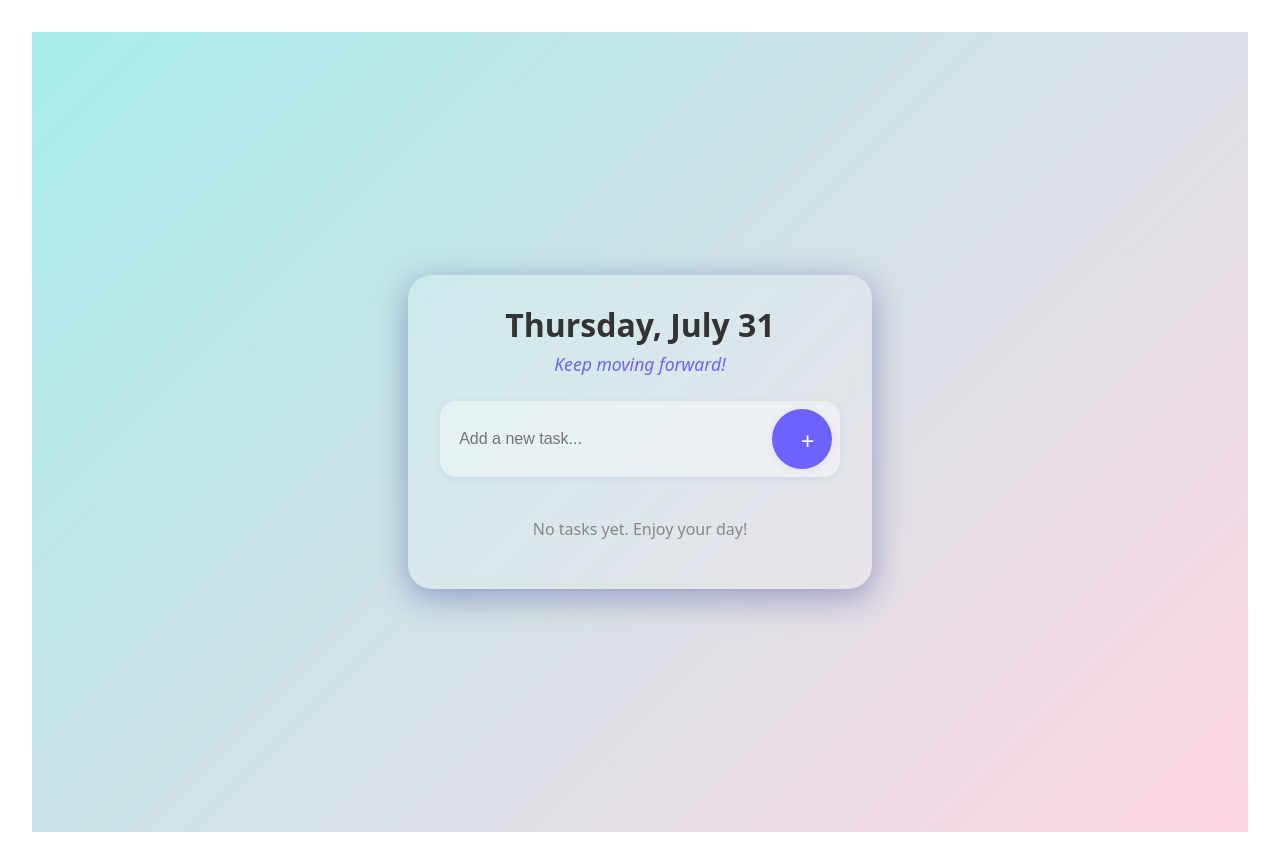
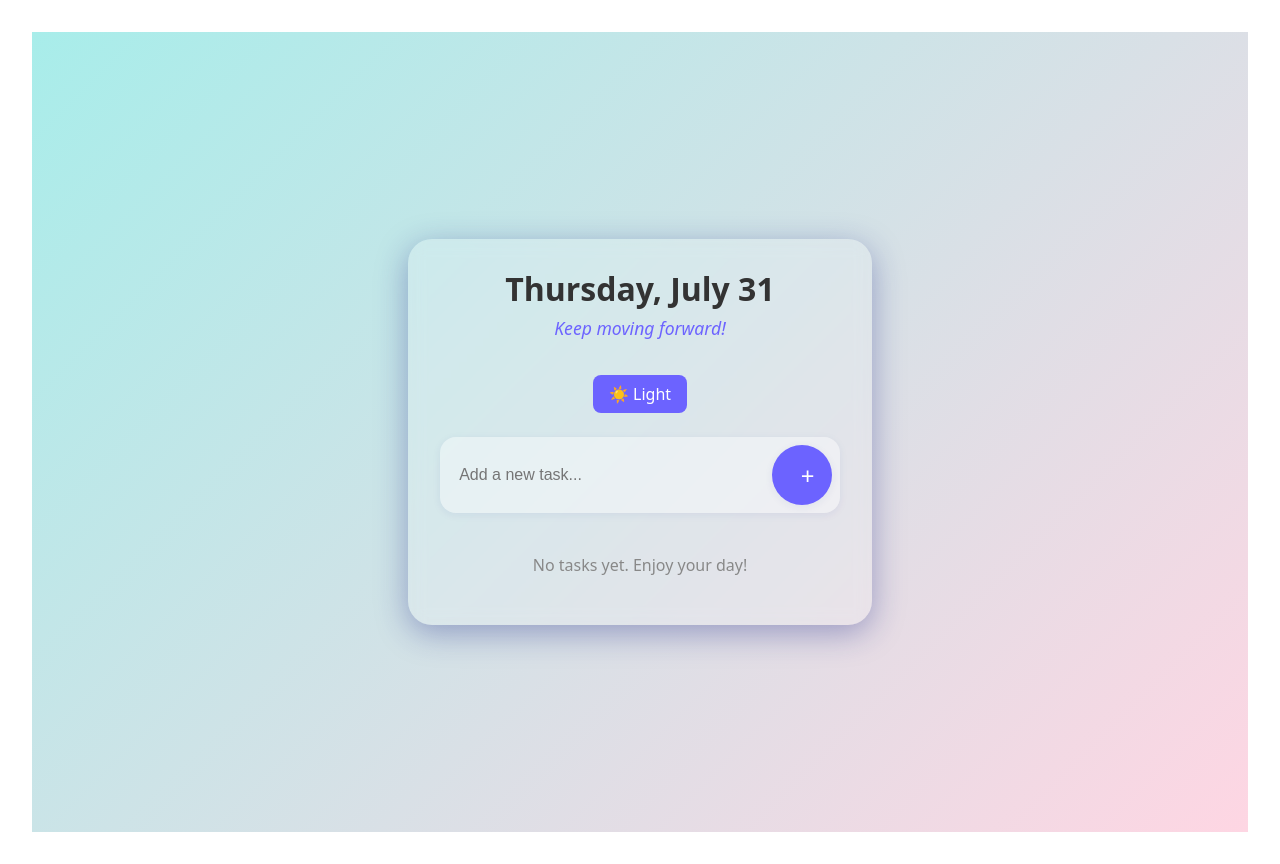
Before and after one commit to Rakesh99k/my-todo, a React (Vite) app: page / in a window 1280 px wide. Built offline with nearby package versions, Linux system fonts and the light colour scheme.

Commit message:
Add theme toggle functionality and persist theme in localStorage

```diff
--- a/src/App.jsx
+++ b/src/App.jsx
@@ -22,6 +22,7 @@ function App() {
   const [motivation] = useState(
     MOTIVATIONAL_TEXTS[Math.floor(Math.random() * MOTIVATIONAL_TEXTS.length)]
   )
+  const [theme, setTheme] = useState('light')
 
   // Load tasks from localStorage for today
   useEffect(() => {
@@ -33,6 +34,16 @@ function App() {
   useEffect(() => {
     localStorage.setItem(`tasks-${todayKey}`, JSON.stringify(tasks))
   }, [tasks, todayKey])
+
+  // Save theme to localStorage
+  useEffect(() => {
+    const savedTheme = localStorage.getItem('theme')
+    if (savedTheme) setTheme(savedTheme)
+  }, [])
+
+  useEffect(() => {
+    localStorage.setItem('theme', theme)
+  }, [theme])
 
   function addTask(e) {
     e.preventDefault()
@@ -55,12 +66,19 @@ function App() {
     setTasks(tasks.filter(t => t.id !== id))
   }
 
+  function handleThemeToggle() {
+    setTheme(theme === 'light' ? 'dark' : 'light')
+  }
+
   return (
-    <div className="todo-bg">
+    <div className={`todo-bg${theme === 'dark' ? ' dark-theme' : ''}`}>
       <div className="todo-container">
         <header className="todo-header">
           <h1>{new Date().toLocaleDateString(undefined, { weekday: 'long', month: 'long', day: 'numeric' })}</h1>
           <p className="motivation">{motivation}</p>
+          <button onClick={handleThemeToggle} className="theme-toggle-btn">
+            {theme === 'dark' ? '🌙 Dark' : '☀️ Light'}
+          </button>
         </header>
         <form className="todo-input-card" onSubmit={addTask}>
           <input
```
